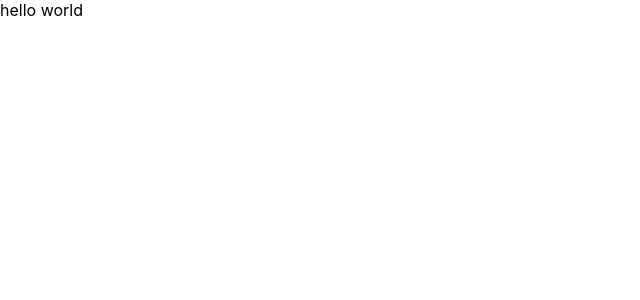
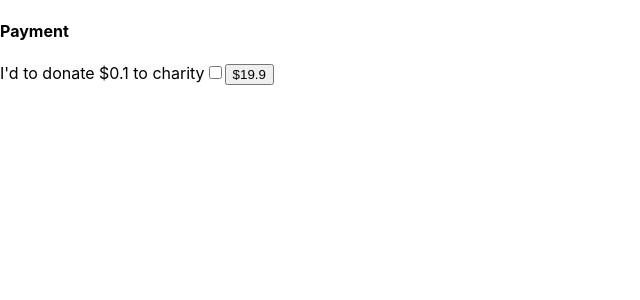
Before and after one commit to abruzzi/round-up-tdd, a React (Create React App) app: page / in a window 1280 px wide. Shown: the top 300 px of the page, without its empty margins (0-640 px from the left). Built offline with nearby package versions, Linux system fonts and the light colour scheme.

Commit message:
using payment section in app

```diff
--- a/src/App.tsx
+++ b/src/App.tsx
@@ -1,9 +1,10 @@
 import React from 'react';
+import {Payment} from "./round-up/Payment";
 
 function App() {
   return (
     <div className="App">
-      hello world
+      <Payment amount={19.9} />
     </div>
   );
 }
--- a/src/round-up/Payment.tsx
+++ b/src/round-up/Payment.tsx
@@ -12,6 +12,10 @@ export const Payment = ({ amount = 0 }: { amount?: number }) => {
     }
   }, [shouldRoundUp]);
 
+  const handleChange = () => {
+    setRoundUp(shouldRoundUp => !shouldRoundUp)
+  }
+
   return (
     <div>
       <h4>Payment</h4>
@@ -20,7 +24,7 @@ export const Payment = ({ amount = 0 }: { amount?: number }) => {
         <input
           type="checkbox"
           checked={shouldRoundUp}
-          onChange={() => setRoundUp(true)}
+          onChange={handleChange}
         />
       </label>
       <button>${total}</button>
```
Also changed, not shown: 1 other file (tests, documents, lock files or other folders).
